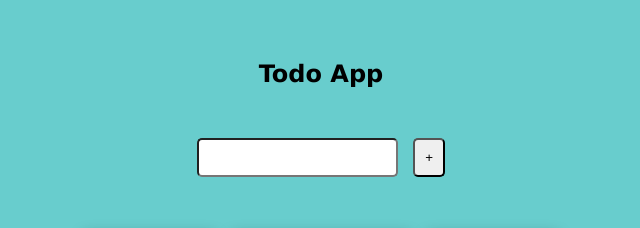
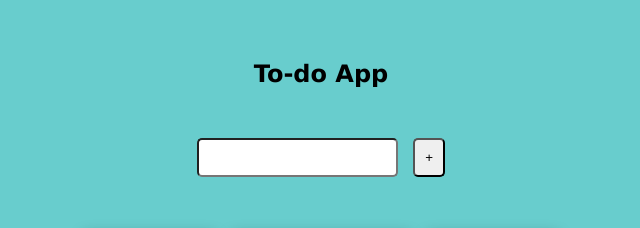
Before and after one commit to jelena2803/to-do-list, a plain HTML site: page index.html in a window 1280 px wide. Shown: the top 228 px of the page, 319-959 px from the left. Drawn offline with Linux system fonts and the light colour scheme.

Commit message:
title changed

```diff
--- a/index.html
+++ b/index.html
@@ -8,7 +8,7 @@
   </head>
   <body>
     <div class="container">
-      <h2>Todo App</h2>
+      <h2>To-do App</h2>
 
       <div id="input-container">
         <input type="text" id="inputTask" />
```
